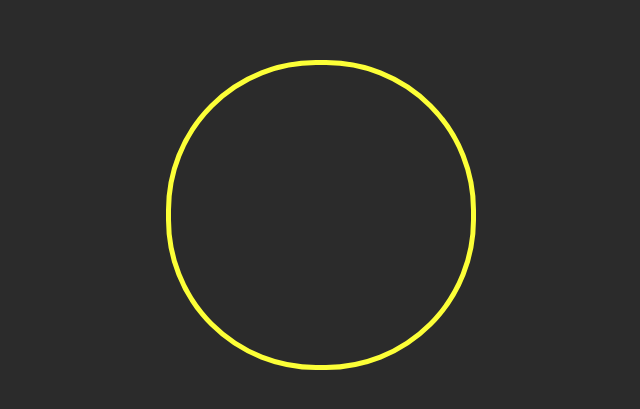
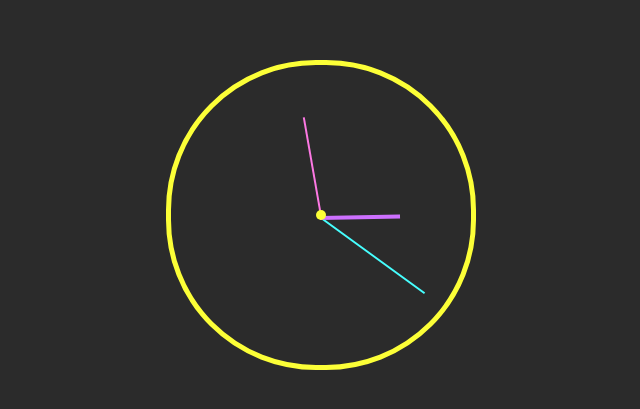
Before and after one commit to brittanyanderson1/Analog-Clock, a plain HTML site: page index.html in a window 1280 px wide. Shown: the part 193-602 px from the top of the page, without its empty margins (319-959 px from the left). Drawn offline with Linux system fonts and the light colour scheme.

Commit message:
funnctionality added to clock app

```diff
--- a/app.js
+++ b/app.js
@@ -0,0 +1,17 @@
+const secondsHand = document.getElementById('seconds-hand')
+const minutesHand = document.getElementById('minutes-hand')
+const hoursHand = document.getElementById('hours-hand')
+
+function getTime() {
+    const now = new Date()
+    const seconds = now.getSeconds()
+    const minutes = now.getMinutes()
+    const hours = now.getHours()
+    const timeInterval = 6
+
+    secondsHand.style.transform = "rotate("+ (seconds * timeInterval) +"deg)"
+    minutesHand.style.transform = "rotate("+ (minutes * timeInterval + seconds/10) +"deg)"
+    hoursHand.style.transform = "rotate("+ (hours * 30 + minutes/2) +"deg)"
+}
+
+setInterval(getTime, 100)
--- a/styles.css
+++ b/styles.css
@@ -7,8 +7,50 @@ body {
 }
 
 .clock {
+    position: absolute;
     height: 300px;
     width: 300px;
     border-radius: 150px;
     border: solid 5px rgb(252,255,55);
 }
+
+#seconds-hand {
+    position: absolute;
+    height: 130px;
+    width: 2px;
+    background-color: rgb(70,255,255);
+    left: 149px;
+    bottom: 149px;
+    opacity: 50px;
+    transform-origin: 0 100%;
+}
+
+#minutes-hand {
+    position: absolute;
+    height: 100px;
+    width: 2px;
+    background-color: rgb(253,120,227);
+    left: 149px;
+    bottom: 149px;
+    transform-origin: 0 100%;
+}
+
+#hours-hand {
+    position: absolute;
+    height: 80px;
+    width: 4px;
+    background-color: rgb(205,112,255);
+    left: 149px;
+    bottom: 149px;
+    transform-origin: 0 100%;
+}
+
+#center {
+    width: 10px;
+    height: 10px;
+    border-radius: 5px;
+    background-color: rgb(252,255,55);
+    position: absolute;
+    left: 145px;
+    bottom: 145px;
+}
```
